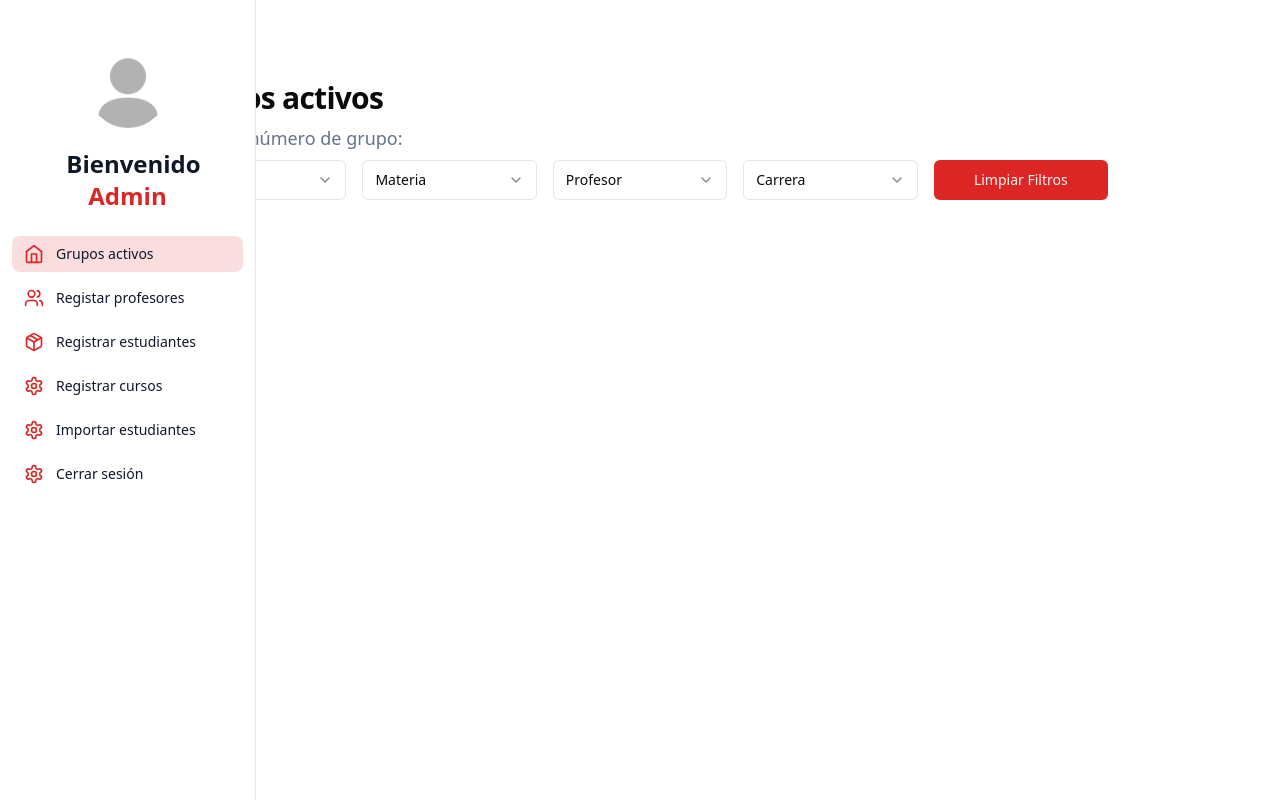
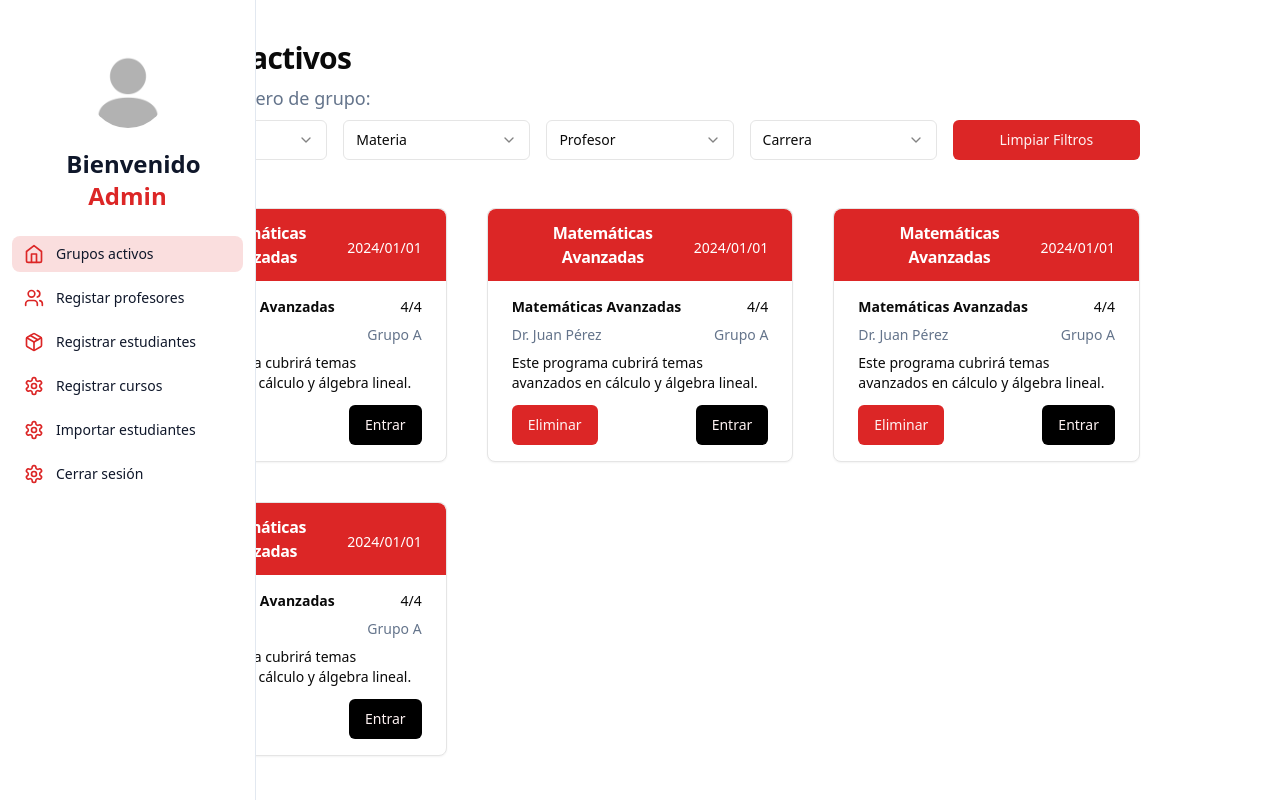
Before and after one commit to univalle/teameval, a Next.js app: page / in a window 1280 px wide. Built offline with nearby package versions, Linux system fonts and the light colour scheme.

Commit message:
add cards for courses

```diff
--- a/src/app/page.jsx
+++ b/src/app/page.jsx
@@ -1,17 +1,19 @@
 import { Sidebar } from '@/components/sidebar'
 import { Filters } from '@/components/filters'
+import { ProgramsList } from '@/components/programs-list'
 
 export default function Home () {
   return (
-    <div className='container mt-20 space-y-2'>
+    <div className='mt-10 space-y-2'>
       <Sidebar />
       <h1 className='text-3xl font-semibold tracking-tight scroll-m-20'>
         Grupos activos
       </h1>
-      <p className='text-lg  text-muted-foreground text-slate-500'>
+      <p className='text-lg text-muted-foreground text-slate-500'>
         <span>Nombre/número de grupo:</span>
       </p>
       <Filters />
+      <ProgramsList />
     </div>
   )
 }
--- /dev/null
+++ b/src/components/program-card.jsx
@@ -0,0 +1,44 @@
+import {
+  Card,
+  CardContent,
+  CardDescription,
+  CardFooter,
+  CardHeader,
+  CardTitle
+} from '@/components/ui/card'
+
+import { Button } from '@/components/ui/button'
+
+export function ProgramCard ({
+  programTitle,
+  date,
+  subjectName,
+  membersCount,
+  professor,
+  group,
+  description
+}) {
+  return (
+    <Card>
+      <CardHeader className='flex flex-row items-center justify-between py-3 text-center text-white rounded-t-lg bg-primary'>
+        <CardTitle className='text-base'>{programTitle}</CardTitle>
+        <CardDescription className='text-sm text-white'>{date}</CardDescription>
+      </CardHeader>
+      <CardContent className='pb-3'>
+        <div className='flex items-center justify-between mt-4 mb-2 '>
+          <h3 className='text-sm font-bold'>{subjectName}</h3>
+          <p className='text-sm'>{membersCount}</p>
+        </div>
+        <div className='flex items-center justify-between mb-2 text-sm text-slate-500'>
+          <p>{professor}</p>
+          <p>{group}</p>
+        </div>
+        <p className='text-sm'>{description}</p>
+      </CardContent>
+      <CardFooter className='flex justify-between p-6 py-0 pb-4'>
+        <Button>Eliminar</Button>
+        <Button variant='black'>Entrar</Button>
+      </CardFooter>
+    </Card>
+  )
+}
--- /dev/null
+++ b/src/components/programs-list.jsx
@@ -0,0 +1,65 @@
+import { ProgramCard } from '@/components/program-card'
+
+export function ProgramsList () {
+  // Objeto con 5 ejemplos de programas
+  const programs = [
+    {
+      programTitle: 'Matemáticas Avanzadas',
+      date: '2024/01/01',
+      subjectName: 'Matemáticas Avanzadas',
+      membersCount: '4/4',
+      professor: 'Dr. Juan Pérez',
+      group: 'Grupo A',
+      description:
+        'Este programa cubrirá temas avanzados en cálculo y álgebra lineal.'
+    },
+    {
+      programTitle: 'Matemáticas Avanzadas',
+      date: '2024/01/01',
+      subjectName: 'Matemáticas Avanzadas',
+      membersCount: '4/4',
+      professor: 'Dr. Juan Pérez',
+      group: 'Grupo A',
+      description:
+        'Este programa cubrirá temas avanzados en cálculo y álgebra lineal.'
+    },
+    {
+      programTitle: 'Matemáticas Avanzadas',
+      date: '2024/01/01',
+      subjectName: 'Matemáticas Avanzadas',
+      membersCount: '4/4',
+      professor: 'Dr. Juan Pérez',
+      group: 'Grupo A',
+      description:
+        'Este programa cubrirá temas avanzados en cálculo y álgebra lineal.'
+    },
+    {
+      programTitle: 'Matemáticas Avanzadas',
+      date: '2024/01/01',
+      subjectName: 'Matemáticas Avanzadas',
+      membersCount: '4/4',
+      professor: 'Dr. Juan Pérez',
+      group: 'Grupo A',
+      description:
+        'Este programa cubrirá temas avanzados en cálculo y álgebra lineal.'
+    }
+  ]
+
+  return (
+    <div className='grid grid-cols-1 gap-10 pt-10 sm:grid-cols-2 md:grid-cols-3'>
+      {/* Utilizamos map para recorrer el array de programas */}
+      {programs.map((program, index) => (
+        <ProgramCard
+          key={index} // Utilizamos el índice como clave (key) única
+          programTitle={program.programTitle}
+          date={program.date}
+          subjectName={program.subjectName}
+          membersCount={program.membersCount}
+          professor={program.professor}
+          group={program.group}
+          description={program.description}
+        />
+      ))}
+    </div>
+  )
+}
--- a/src/components/ui/button.jsx
+++ b/src/components/ui/button.jsx
@@ -17,7 +17,8 @@
         secondary:
           'bg-secondary text-secondary-foreground hover:bg-secondary/80',
         ghost: 'hover:bg-accent hover:text-accent-foreground',
-        link: 'text-primary underline-offset-4 hover:underline'
+        link: 'text-primary underline-offset-4 hover:underline',
+        black: 'bg-black text-primary-foreground hover:bg-black/90'
       },
       size: {
         default: 'h-10 px-4 py-2',
@@ -33,18 +34,18 @@
   }
 )
 
-const Button = React.forwardRef(({ className, variant, size, asChild = false, ...props }, ref) => {
-  const Comp = asChild ? Slot : 'button'
-  return (
-    (
+const Button = React.forwardRef(
+  ({ className, variant, size, asChild = false, ...props }, ref) => {
+    const Comp = asChild ? Slot : 'button'
+    return (
       <Comp
         className={cn(buttonVariants({ variant, size, className }))}
         ref={ref}
         {...props}
       />
     )
-  )
-})
+  }
+)
 Button.displayName = 'Button'
 
 export { Button, buttonVariants }
--- /dev/null
+++ b/src/components/ui/card.jsx
@@ -0,0 +1,55 @@
+import * as React from 'react'
+
+import { cn } from '@/lib/utils'
+
+const Card = React.forwardRef(({ className, ...props }, ref) => (
+  <div
+    ref={ref}
+    className={cn('rounded-lg border bg-card text-card-foreground shadow-sm', className)}
+    {...props}
+  />
+))
+Card.displayName = 'Card'
+
+const CardHeader = React.forwardRef(({ className, ...props }, ref) => (
+  <div
+    ref={ref}
+    className={cn('flex flex-col space-y-1.5 p-6', className)}
+    {...props}
+  />
+))
+CardHeader.displayName = 'CardHeader'
+
+const CardTitle = React.forwardRef(({ className, ...props }, ref) => (
+  <h3
+    ref={ref}
+    className={cn('text-2xl font-semibold leading-none tracking-tight', className)}
+    {...props}
+  />
+))
+CardTitle.displayName = 'CardTitle'
+
+const CardDescription = React.forwardRef(({ className, ...props }, ref) => (
+  <p
+    ref={ref}
+    className={cn('text-sm text-muted-foreground', className)}
+    {...props}
+  />
+))
+CardDescription.displayName = 'CardDescription'
+
+const CardContent = React.forwardRef(({ className, ...props }, ref) => (
+  <div ref={ref} className={cn('p-6 pt-0', className)} {...props} />
+))
+CardContent.displayName = 'CardContent'
+
+const CardFooter = React.forwardRef(({ className, ...props }, ref) => (
+  <div
+    ref={ref}
+    className={cn('flex items-center p-6 pt-0', className)}
+    {...props}
+  />
+))
+CardFooter.displayName = 'CardFooter'
+
+export { Card, CardHeader, CardFooter, CardTitle, CardDescription, CardContent }
```
